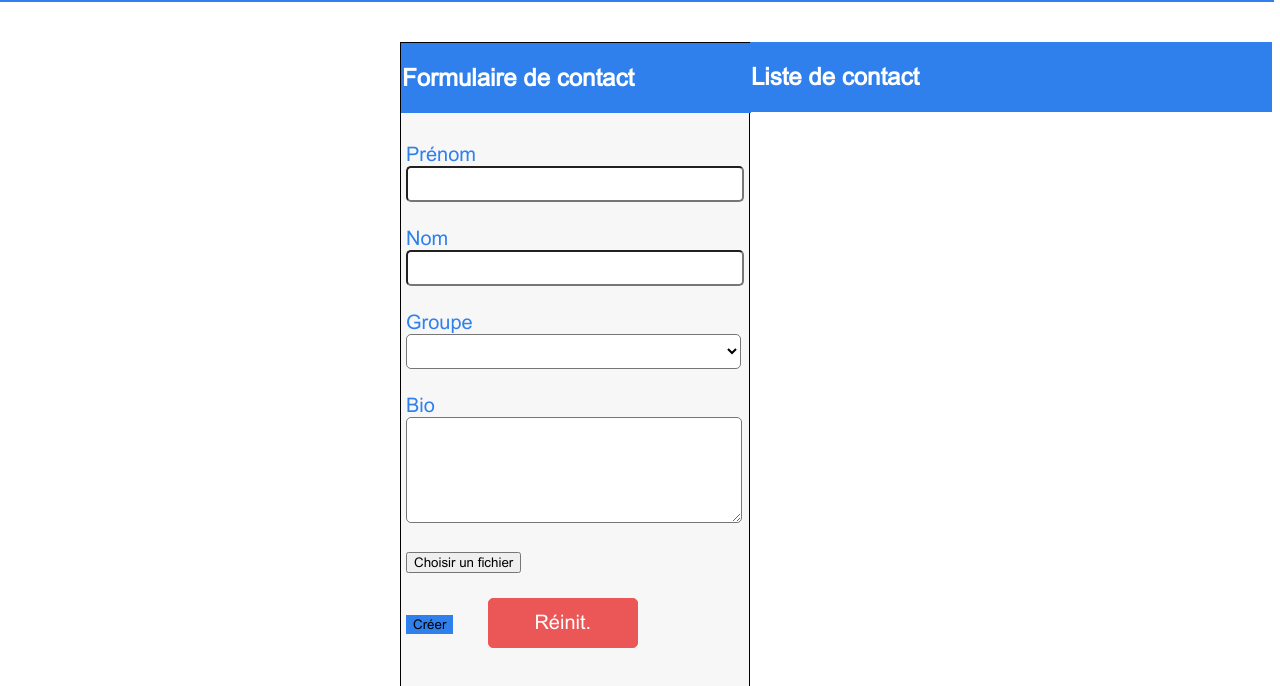
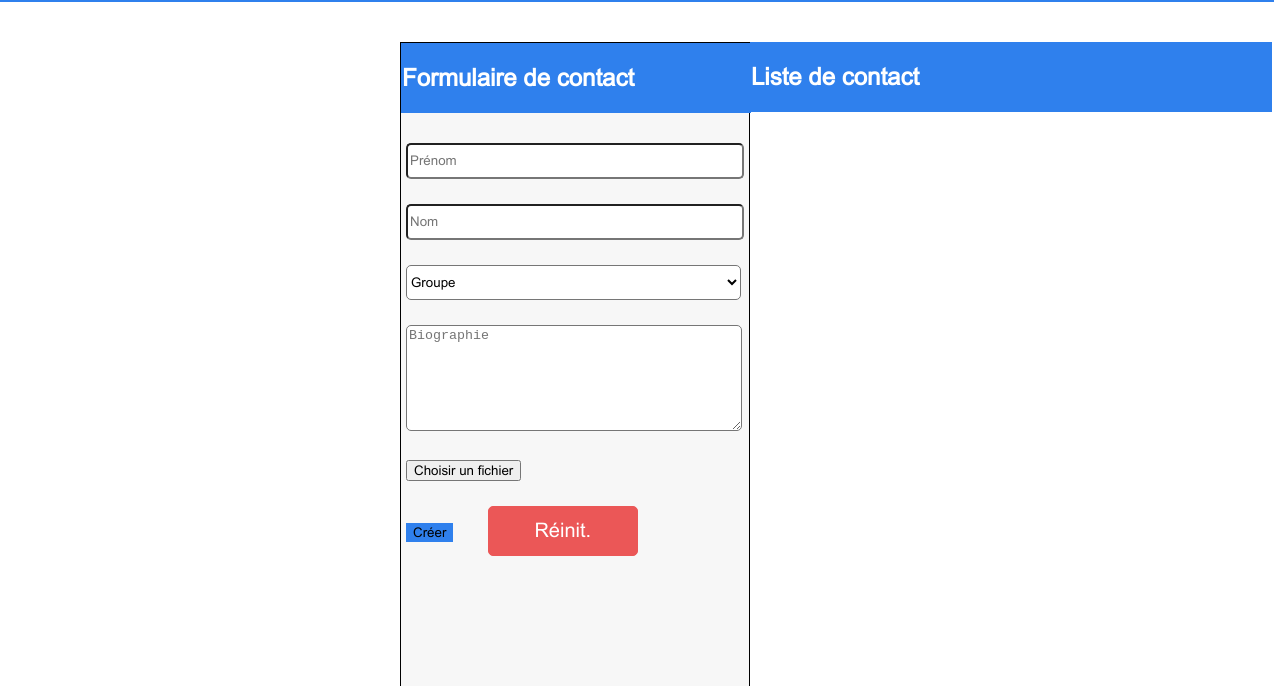
Before and after one commit to ExcaliburSims/ProjetKDA6, a plain HTML site: page index.html in a window 1280 px wide. Shown: the part 80-766 px from the top of the page. Drawn offline with Linux system fonts and the light colour scheme; files that its build step writes are made by us from their sources.

Commit message:
ajout des fichiers constituants

```diff
--- a/index.html
+++ b/index.html
@@ -3,7 +3,7 @@
   <head>
     <meta charset="UTF-8" />
     <title>Dom</title>
-    <link rel="stylesheet" href="Style/style1.css" />
+    <link rel="stylesheet" href="./styles/style1.css" />
   </head>
   <body>
     <div id="titre">
@@ -17,17 +17,14 @@
           </div>
           <form>
             <div>
-              <label>Prénom</label><br />
-              <input type="text" id="lastname" />
+              <input type="text" id="lastname" placeholder="Prénom"/>
             </div>
             <div>
-              <label>Nom</label><br />
-              <input type="text" id="firstname" />
+              <input type="text" id="firstname" placeholder="Nom"/>
             </div>
             <div>
-              <label>Groupe</label><br />
               <select id="selection">
-                <option></option>
+                <option>Groupe</option>
                 <option>Groupe1</option>
                 <option>Groupe2</option>
                 <option>Groupe3</option>
@@ -36,8 +33,7 @@
               </select>
             </div>
             <div>
-              <label>Bio</label><br />
-              <textarea id="texte"></textarea>
+              <textarea id="texte" placeholder="Biographie"></textarea>
             </div>
             <div>
               <button id="buttonchoice">Choisir un fichier</button>
@@ -56,6 +52,6 @@
         <div class="affichage"></div>
       </div>
     </div>
-    <script src="JS/script1.js"></script>
+    <script src="./scripts/script1.js"></script>
   </body>
 </html>
--- a/scripts/script1.js
+++ b/scripts/script1.js
@@ -1,7 +1,3 @@
 var dit=document.querySelector('.firsttile');
 var bouton=document.querySelector('#buttoncreer');
-bouton.addEventListener('click',maFonction);
-
-function maFonction() {
-    alert('salut');
-}
+bouton.addEventListener('click',()=>alert('salut'));
```
